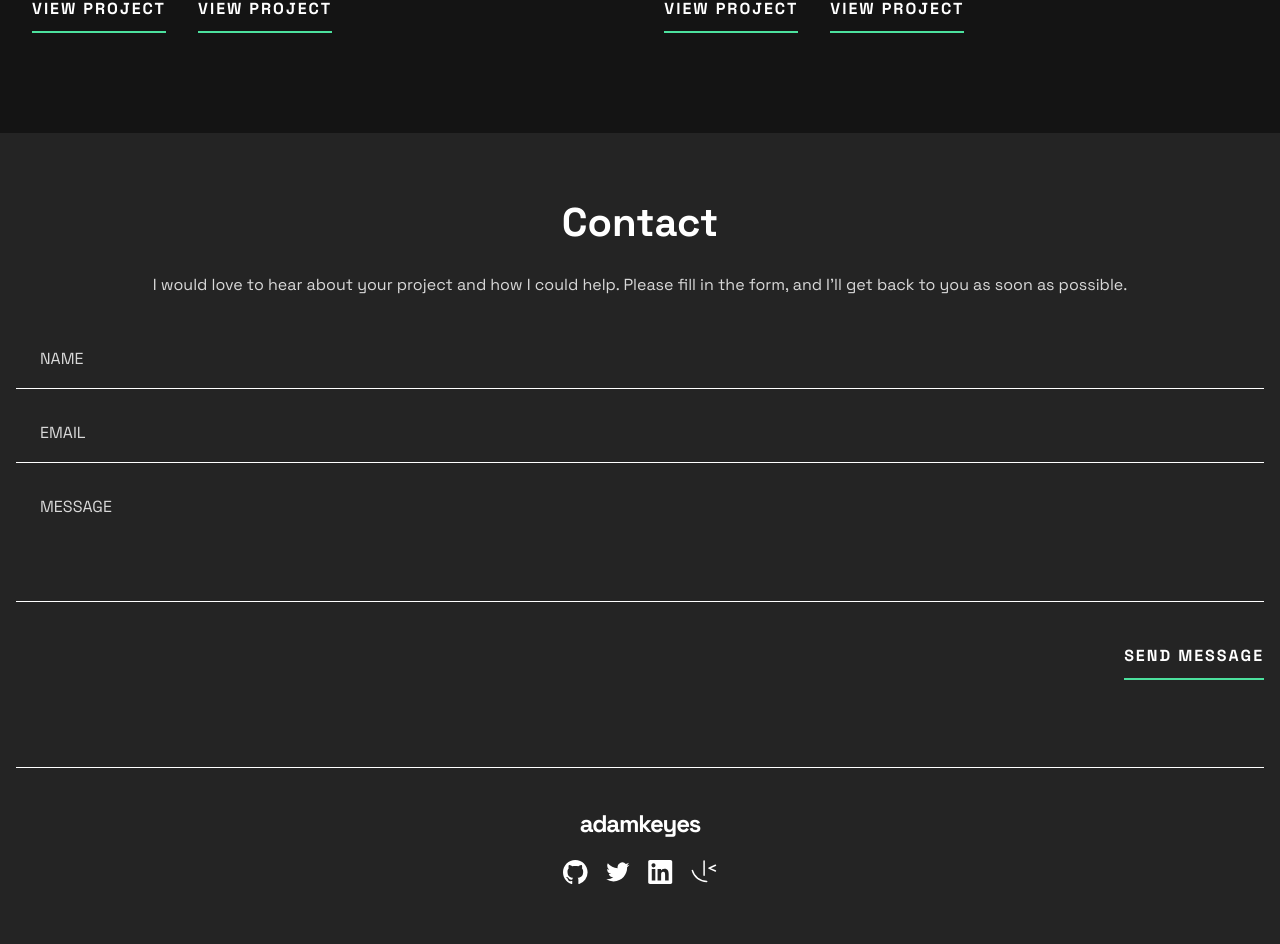
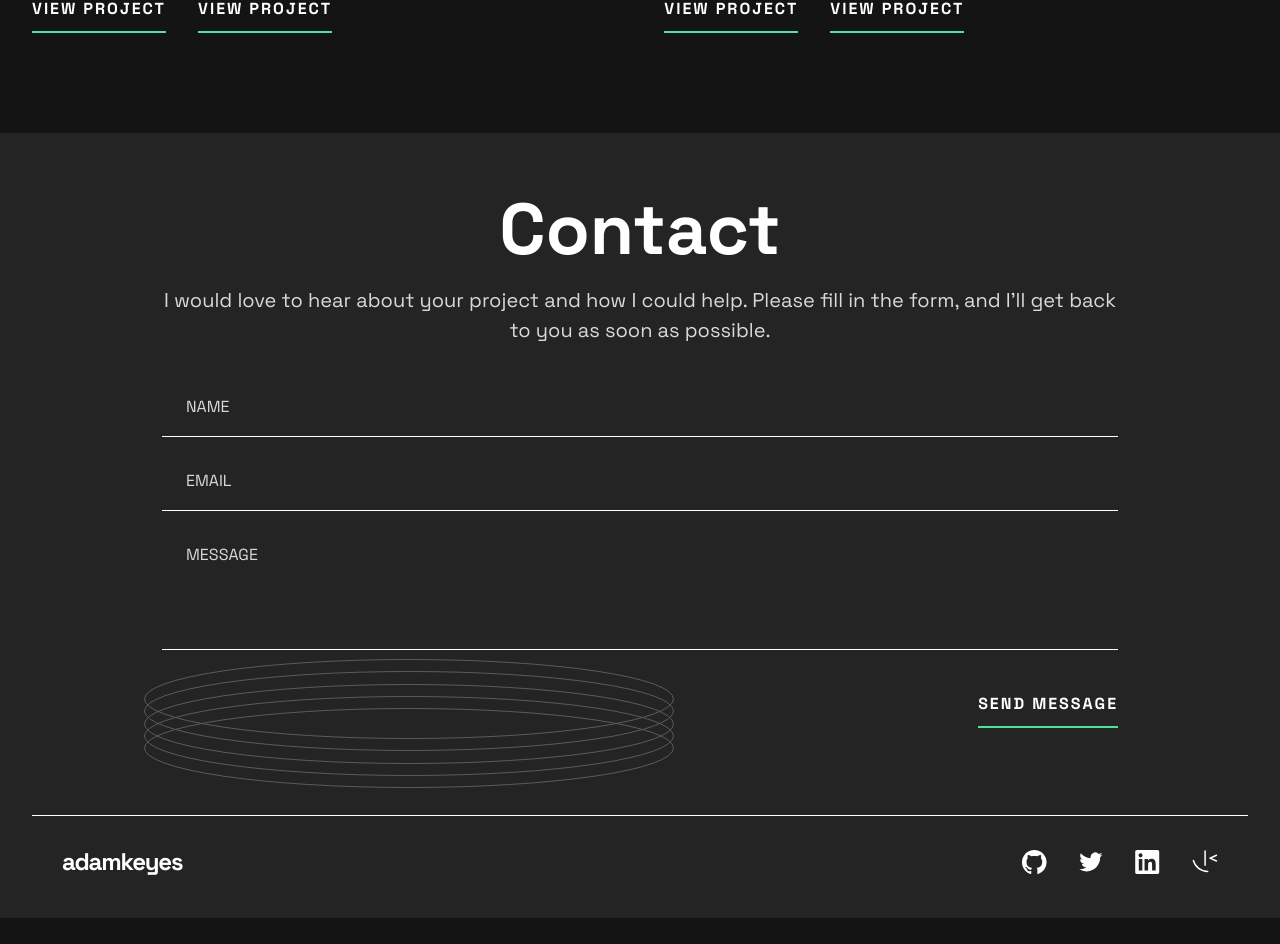
Before and after one commit to Jschles1/john-schlesinger-portfolio, a Next.js app: page / in a window 1280 px wide. Shown: the part 3217-4161 px from the top of the page. After the commit the page ends 4135 px from the top, so only its background shows below. Built offline with nearby package versions, Linux system fonts and the light colour scheme.

Commit message:
Tablet layout complete

```diff
--- a/src/app/page.tsx
+++ b/src/app/page.tsx
@@ -8,10 +8,8 @@ import { useForm } from "react-hook-form";
 import {
   Form,
   FormControl,
-  FormDescription,
   FormField,
   FormItem,
-  FormLabel,
   FormMessage,
 } from "@/components/ui/form";
 import { Input } from "@/components/ui/input";
@@ -171,6 +169,7 @@ export default function Home() {
           alt="White Circle"
         />
       </header>
+
       <main className="mt-[19.438rem] px-4 md:mt-[8.925rem] md:px-8">
         <section className="text-center text-white pb-20 md:max-w-[450px] md:text-left md:pb-[3.75rem]">
           <h1 className="font-bold text-[2.5rem] text-white leading-[100%] mb-6 md:text-7xl md:mb-[3.75rem]">
@@ -218,19 +217,23 @@ export default function Home() {
           </div>
         </section>
       </main>
-      <footer className="px-4 py-[3.75rem] bg-dark-gray">
-        <div className="text-center mb-[3.125rem]">
-          <h3 className="text-white text-[2.5rem] font-bold mb-[1.25rem]">
+
+      <footer className="px-4 py-[3.75rem] bg-dark-gray md:px-8 md:pt-0 md:pb-[2.5rem]">
+        <div className="text-center mb-[3.125rem] md:pt-[3.75rem] md:px-[8.125rem]">
+          <h3 className="text-white text-[2.5rem] font-bold mb-[1.25rem] md:text-7xl">
             Contact
           </h3>
-          <p className="text-gray">
+          <p className="text-gray md:text-[1.25rem]">
             I would love to hear about your project and how I could help. Please
             fill in the form, and I&apos;ll get back to you as soon as possible.
           </p>
         </div>
 
         <Form {...form}>
-          <form onSubmit={form.handleSubmit(onSubmit)}>
+          <form
+            onSubmit={form.handleSubmit(onSubmit)}
+            className="md:px-[8.125rem]"
+          >
             <FormField
               control={form.control}
               name="name"
@@ -291,22 +294,22 @@ export default function Home() {
 
         <hr className="text-white" />
 
-        <div className="text-center text-white w-[154px] mx-auto mt-10">
-          <p className="font-bold text-2xl tracking-tighter mb-[1.25rem]">
+        <div className="text-center text-white w-[154px] mx-auto mt-10 md:text-left md:flex md:items-center md:justify-between md:w-full md:px-[1.875rem] md:pt-[1.875rem] md:mt-0">
+          <p className="font-bold text-2xl tracking-tighter mb-[1.25rem] md:mb-0">
             adamkeyes
           </p>
-          <div className="flex items-center justify-between">
+          <div className="flex items-center justify-between md:gap-8">
             {HEADER_LINKS.map(({ href, icon, alt }) => (
               <HeaderLink key={alt} href={href} icon={icon} alt={alt} />
             ))}
           </div>
         </div>
 
-        {/* <Image
+        <Image
           src={PatternRings}
-          className="absolute bottom-[17.313rem] left-[-13rem] h-[129px]"
+          className="absolute bottom-[17.313rem] left-[-13rem] h-[129px] md:bottom-[8.125rem] md:left-auto md:right-[37.875rem]"
           alt="Pattern of Rings"
-        /> */}
+        />
       </footer>
     </div>
   );
```
